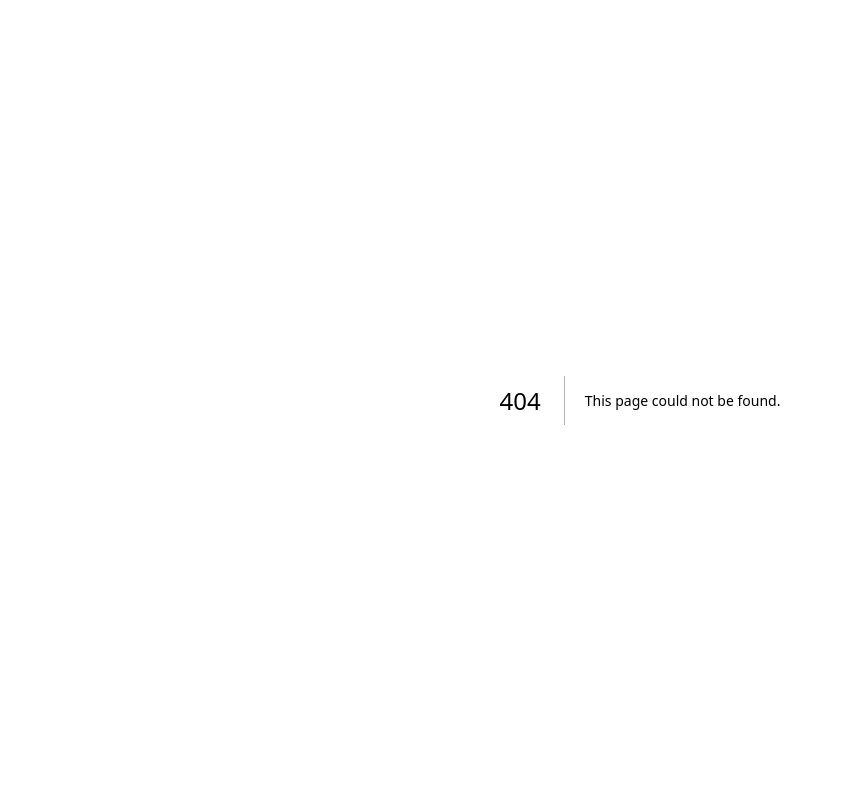
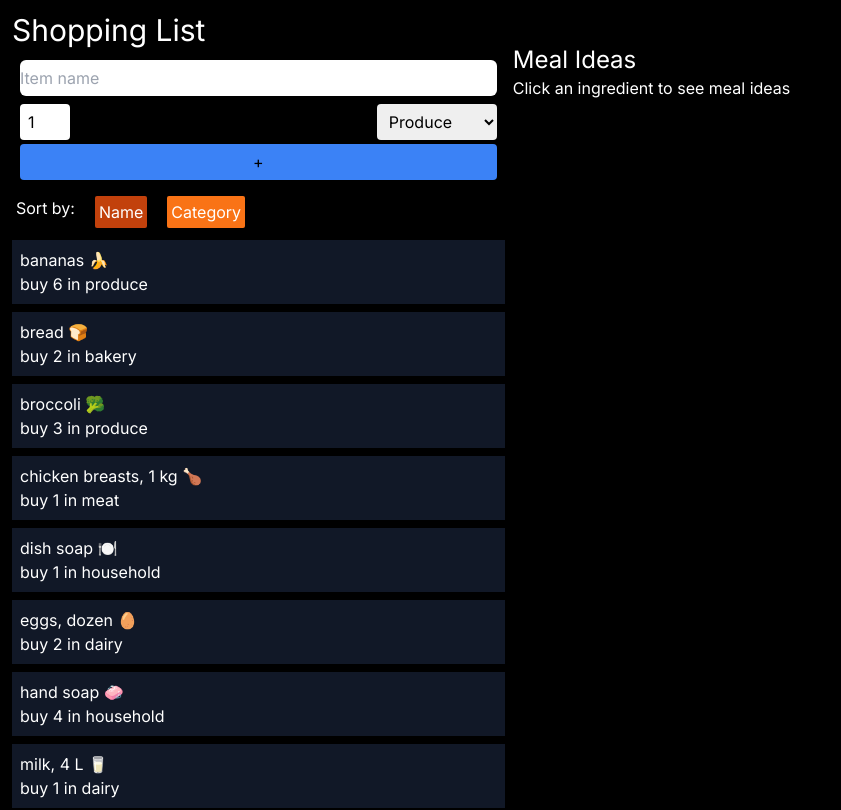
Before and after one commit to Raiyan03/CPRG306-ASSIGNMENTS, a Next.js app: page /week-7 in a window 1280 px wide. Before the commit this address had no page. Shown: the top 810 px of the page, without its empty margins (0-841 px from the left). Built offline with nearby package versions, Linux system fonts and the light colour scheme.

Commit message:
Week-7 added

```diff
--- a/app/page.js
+++ b/app/page.js
@@ -9,6 +9,7 @@ export default function Home() {
         <Link href="week-4"><p className="text-xl mt-3" >Week 4</p></Link>
         <Link href="week-5"><p className="text-xl mt-3" >Week 5</p></Link>
         <Link href="week-6"><p className="text-xl mt-3" >Week 6</p></Link>
+        <Link href="week-7"><p className="text-xl mt-3" >Week 7</p></Link>
     </main>
   );
 }
--- /dev/null
+++ b/app/week-7/item-list.js
@@ -0,0 +1,41 @@
+"use client";
+
+import Item from './item'
+import { useState } from 'react'
+import { useEffect } from 'react'
+
+
+const ItemList = (props) => {
+    const [sortBy, setSortBy] = useState('name');
+    const items = props.items;
+    const handleSortName = () => {
+        setSortBy('name');
+    }
+
+    const handleSortCategory = () => {
+        setSortBy('Category');
+    }
+
+    useEffect(() => {
+        if (sortBy == 'name') {
+            props.setItems(I => ([...I].sort((a, b) => a.name.localeCompare(b.name))));
+        } else if (sortBy == 'Category') {
+            props.setItems(I => ([...I].sort((a,b) => a.category.localeCompare(b.category))));
+        }
+    }, [sortBy])
+
+    return (
+        <div>
+            <div className='flex gap-5 my-3 px-1'>
+                <p className=' align-middle '>Sort by:</p>
+                <button className={sortBy=="name"? 'bg-orange-700 rounded-sm p-1' : 'bg-orange-500 rounded-sm p-1'} onClick={handleSortName}> Name </button>
+                <button className={sortBy=="Category"? 'bg-orange-700 rounded-sm p-1' : 'bg-orange-500 rounded-sm p-1'} onClick={handleSortCategory}> Category </button>
+            </div>
+            {items.map((item, index) => {
+                return <Item handleClick={props.handleIngredientClick} key={index} name={item.name} quantity={item.quantity} category={item.category} />
+            })}
+        </div>
+  )
+}
+
+export default ItemList
--- /dev/null
+++ b/app/week-7/item.js
@@ -0,0 +1,15 @@
+
+const Item = (props) => {
+    return (
+      <div onClick={() => {props.handleClick(props.name)}} className=" hover:bg-orange-500 cursor-pointer p-2 mt-2 bg-gray-900 ">
+          <h3>
+              {props.name}
+          </h3>
+          <p>
+              buy {props.quantity} in {props.category}
+          </p>
+      </div>
+    )
+  }
+
+  export default Item
--- /dev/null
+++ b/app/week-7/items.json
@@ -0,0 +1,74 @@
+[
+    {
+      "id": "1h2GJKH12gkHG31h1H",
+      "name": "milk, 4 L 🥛",
+      "quantity": 1,
+      "category": "dairy"
+    },
+    {
+      "id": "2KJH3k2j3H1k2J3K1H",
+      "name": "bread 🍞",
+      "quantity": 2,
+      "category": "bakery"
+    },
+    {
+      "id": "3h2KJH3k2j3H1k2J3",
+      "name": "eggs, dozen 🥚",
+      "quantity": 2,
+      "category": "dairy"
+    },
+    {
+      "id": "4k2J3K1H2GJKH12gk",
+      "name": "bananas 🍌",
+      "quantity": 6,
+      "category": "produce"
+    },
+    {
+      "id": "5H1h1H2KJH3k2j3H",
+      "name": "broccoli 🥦",
+      "quantity": 3,
+      "category": "produce"
+    },
+    {
+      "id": "6H1k2J3K1H2GJKH1",
+      "name": "chicken breasts, 1 kg 🍗",
+      "quantity": 1,
+      "category": "meat"
+    },
+    {
+      "id": "7gkHG31h1H2KJH3k",
+      "name": "pasta sauce 🍝",
+      "quantity": 3,
+      "category": "canned goods"
+    },
+    {
+      "id": "8j3H1k2J3K1H2GJK",
+      "name": "spaghetti, 454 g 🍝",
+      "quantity": 2,
+      "category": "dry goods"
+    },
+    {
+      "id": "9H12gkHG31h1H2KJ",
+      "name": "toilet paper, 12 pack 🧻",
+      "quantity": 1,
+      "category": "household"
+    },
+    {
+      "id": "10H3k2j3H1k2J3K1",
+      "name": "paper towels, 6 pack",
+      "quantity": 1,
+      "category": "household"
+    },
+    {
+      "id": "11k2J3K1H2GJKH12",
+      "name": "dish soap 🍽️",
+      "quantity": 1,
+      "category": "household"
+    },
+    {
+      "id": "12GJKH12gkHG31h1",
+      "name": "hand soap 🧼",
+      "quantity": 4,
+      "category": "household"
+    }
+  ]
--- /dev/null
+++ b/app/week-7/meal-ideas.js
@@ -0,0 +1,50 @@
+// meal-ideas.js
+"use client";
+import { useState, useEffect } from "react";
+
+const MealIdeas = (props) => {
+    const [meals, setMeals] = useState([]);
+    const ingredient = props.ingredient;
+
+    useEffect(() => {
+        const fetchData = async () => {
+            try {
+                const mealsData = await fetchMealIdeas(ingredient);
+                setMeals(mealsData);
+            } catch (error) {
+                console.error("Failed to fetch meals:", error);
+                // Optionally, set meals to an empty array or handle the error as needed
+                setMeals([]);
+            }
+        };
+        fetchData();
+    }, [ingredient]);
+
+    return (
+        <>
+{
+    meals ? (
+        <>
+            <p>Here are some meal ideas for {ingredient}:</p>
+            {meals.map((meal) => (
+                <div className=" text-white" key={meal.idMeal}>
+                    <h2 className=" py-2 my-1 bg-gray-900">{meal.strMeal}</h2>
+                </div>
+            ))}
+        </>
+    ) : (
+        <p>No meals found for {ingredient}</p>
+    )
+}
+
+        </>
+    );
+};
+
+const fetchMealIdeas = async (ingredient) => {
+    const response = await fetch(`https://www.themealdb.com/api/json/v1/1/filter.php?i=${ingredient}`);
+    const data = await response.json();
+    return data.meals;
+};
+
+export default MealIdeas;
--- /dev/null
+++ b/app/week-7/new-item.js
@@ -0,0 +1,79 @@
+"use client"
+import { useState } from "react"
+
+export default function NewItem(props) {
+    const [name, setName] = useState("");
+    const [quantity, setQuantity] = useState(1);
+    const [category, setCategory] = useState("Produce");
+
+
+    const handleSubmit = (event)=>{
+        event.preventDefault();
+        let item = {
+            name: name,
+            quantity: quantity,
+            category: category
+        }
+        props.onAddItem(item);
+        console.log(item);
+        setName("");
+        setQuantity(1);
+        setCategory("Produce");
+    }
+    return (
+        <div className="flex-col text-black justify-center items-center mt-1 px-1 bg-black-500">
+            <form onSubmit={handleSubmit} className="p-1 flex-col h-full justify-bet">
+            <input
+            id="name"
+            type="text"
+            className="mt-1 block w-full py-1.5 border-gray-300 rounded-md shadow-sm"
+            value={name}
+            placeholder="Item name"
+            onChange={(e) => setName(e.target.value)}
+            required
+          />
+          <div className=" mt-2 flex w-full justify-between">
+            <input
+            id="quantity"
+            type="number"
+            min="1"
+            max="99"
+            value={quantity}
+            className=" w-[50px] rounded px-2 py-1.5"
+            onChange={(e) => {
+                setQuantity(e.target.value);
+            }}
+
+            />
+            <select
+            id="category"
+            className=" w-[120px] rounded px-2 py-1.5"
+            value={category}
+            onChange={(e)=>{
+                setCategory(e.target.value)
+            }}
+            >
+                <option value="produce">Produce</option>
+                <option value="dairy">Dairy</option>
+                <option value="bakery">Bakery</option>
+                <option value="meat">Meat</option>
+                <option value="frozen">Frozen Foods</option>
+                <option value="canned">Canned Goods</option>
+                <option value="dry">Dry Goods</option>
+                <option value="beverages">Beverages</option>
+                <option value="snacks">Snacks</option>
+                <option value="household">Household</option>
+                <option value="other">Other</option>
+            </select>
+          </div>
+          <button
+          type="submit"
+          className="mt-1 block w-full px-2 py-1.5 bg-blue-500 rounded hover:bg-blue-800 active:border-solid active:border-white active:border-2"
+          >
+            +
+          </button>
+            </form>
+        </div>
+    )
+
+}
--- /dev/null
+++ b/app/week-7/page.js
@@ -0,0 +1,43 @@
+// Page.js
+"use client";
+
+import { useState } from 'react';
+import { useEffect } from 'react';
+import MealIdeas from "./meal-ideas"; // Make sure this path matches the file name
+import NewItem from "./new-item"; // Adjust as per your actual file names
+import ItemList from "./item-list"; // Adjust as per your actual file names
+import itemsData from './items.json';
+
+const Page = () => {
+    const [items, setItems] = useState(itemsData);
+    const [ingredient, setIngredient] = useState(null);
+    const addItem = (item) => {
+        setItems([...items, item]);
+    };
+
+    const handleIngredientClick = (ingredient) => {
+        const emojiRegex = /([\u2700-\u27BF]|[\uE000-\uF8FF]|\uD83C[\uDC00-\uDFFF]|\uD83D[\uDC00-\uDFFF]|[\u2011-\u26FF]|\uD83E[\uDD10-\uDDFF])/g;
+
+        const cleanedIngredient = ingredient.split(',')[0].replace(emojiRegex, '').trim();
+        setIngredient((i) => i = cleanedIngredient);
+        console.log(cleanedIngredient);
+    };
+
+    return (
+        <main className='h-fit p-1 bg-black text-white'>
+            <div className="flex">
+                <div className="p-2 w-[40%]">
+                    <h1 className='text-3xl'>Shopping List</h1>
+                    <NewItem onAddItem={addItem} />
+                    <ItemList handleIngredientClick={handleIngredientClick} items={items} setItems={setItems} />
+                </div>
+                <div className="mt-10">
+                    <h1 className='text-2xl'>Meal Ideas</h1>
+                    {ingredient? <MealIdeas ingredient={ingredient} /> : <p>Click an ingredient to see meal ideas</p>}
+                </div>
+            </div>
+        </main>
+    );
+};
+
+export default Page;
```
